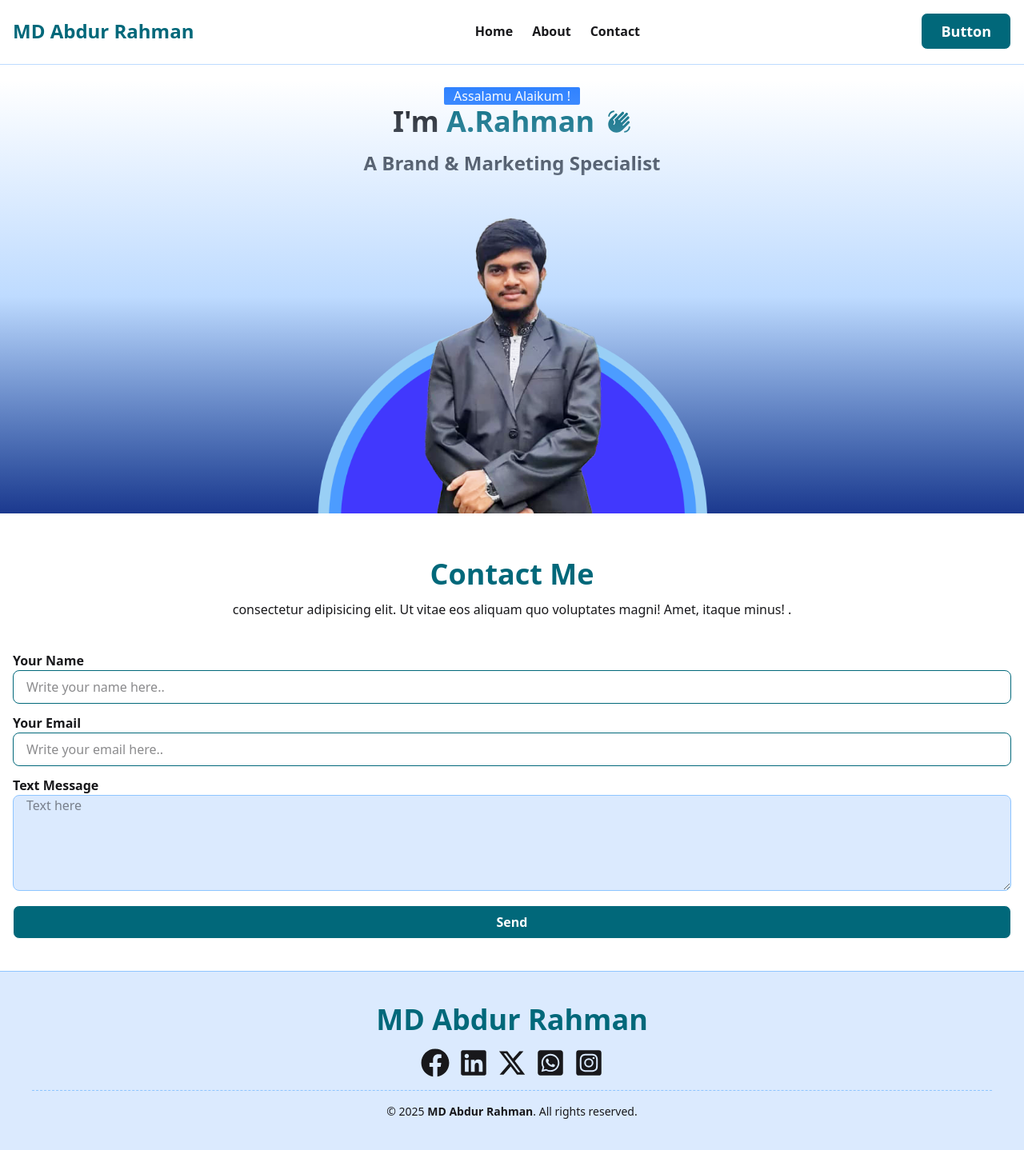
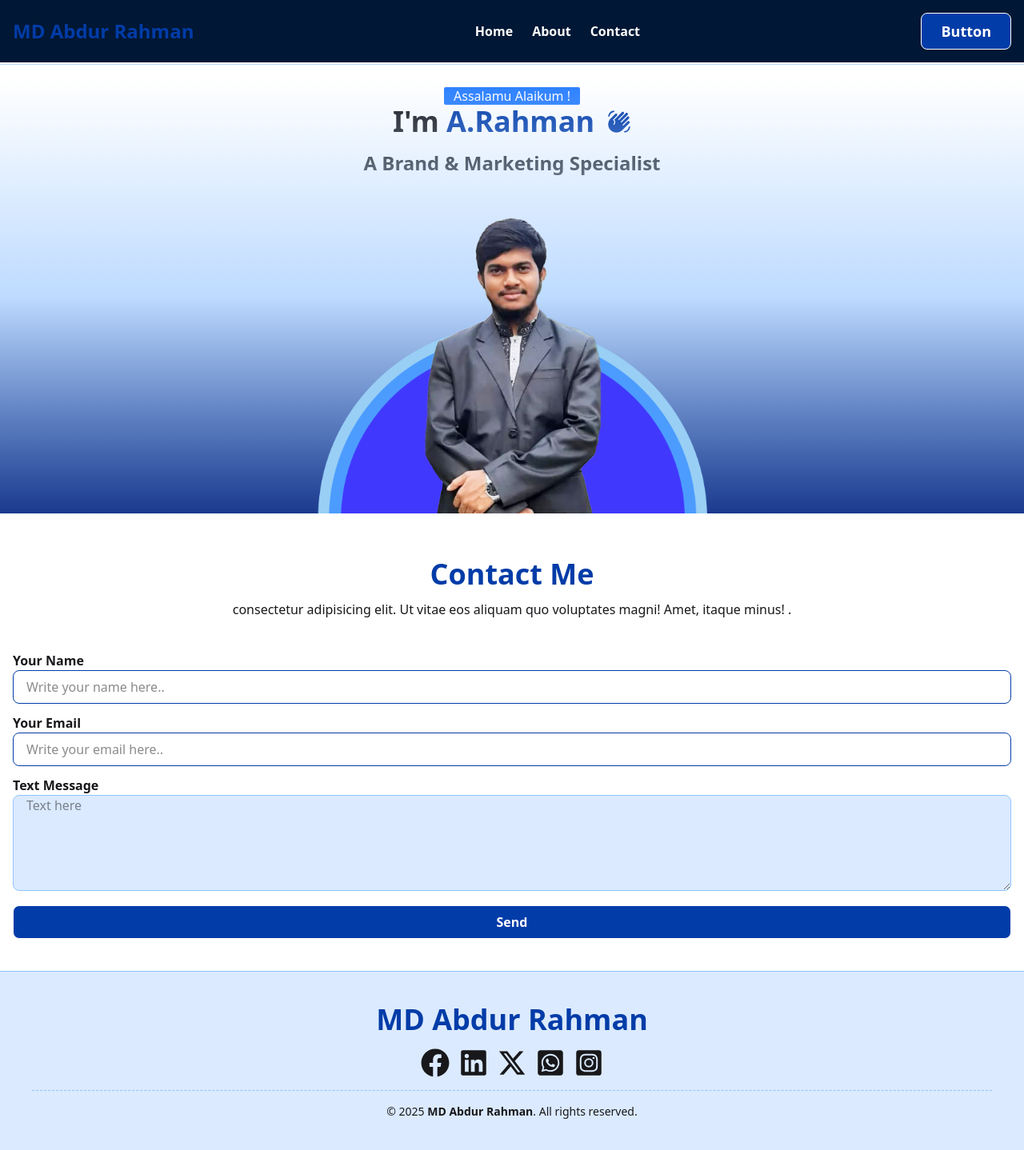
Before and after one commit to MizanRbf/portfolio-a.rahman, a React (Vite) app: page /contact in a window 1280 px wide. Shown: the whole page at 80% size. Built offline with nearby package versions, Linux system fonts and the light colour scheme.

Commit message:
navbar updated

```diff
--- a/src/Layouts/RootLayout.jsx
+++ b/src/Layouts/RootLayout.jsx
@@ -7,7 +7,7 @@ import Banner from "../Pages/Home/Banner/Banner";
 
 const RootLayout = () => {
   return (
-    <div>
+    <div className="">
       <div className="">
         <Navbar></Navbar>
         <Banner></Banner>
--- a/src/Pages/Home/About/About.jsx
+++ b/src/Pages/Home/About/About.jsx
@@ -3,7 +3,7 @@ import React from "react";
 const About = () => {
   return (
     <>
-      <h1 className="text-2xl md:text-4xl font-bold mb-3 text-[#01687a] text-center mt-20">
+      <h1 className="text-2xl md:text-4xl font-bold mb-3 text-[#023ca8] text-center mt-20">
         About Me
       </h1>
 
--- a/src/Pages/Home/Banner/Banner.jsx
+++ b/src/Pages/Home/Banner/Banner.jsx
@@ -14,9 +14,9 @@ const Banner = () => {
         {/* Title */}
         <div className="flex justify-center items-center gap-4">
           <h1 className="text-2xl md:text-4xl font-bold">
-            I'm <span className="text-[#01687a]">A.Rahman</span>
+            I'm <span className="text-[#023ca8]">A.Rahman</span>
           </h1>
-          <MdWavingHand size={30} className="text-[#01687a]" />
+          <MdWavingHand size={30} className="text-[#023ca8]" />
         </div>
         <p className="text-xl md:text-2xl font-semibold mt-4">
           A Brand & Marketing Specialist
--- a/src/Pages/Home/Contact/Contact.jsx
+++ b/src/Pages/Home/Contact/Contact.jsx
@@ -5,7 +5,7 @@ const Contact = () => {
     <>
       {/* Title & description */}
       <div className="text-center mt-22 md:mt-14 px-4 md:px-0 mb-10">
-        <h1 className="text-2xl md:text-4xl font-bold mb-3 text-[#01687a]">
+        <h1 className="text-2xl md:text-4xl font-bold mb-3 text-[#023ca8]">
           Contact Me
         </h1>
         <p className="">
@@ -19,7 +19,7 @@ const Contact = () => {
         <div className="mb-3">
           <p className="font-semibold ">Your Name</p>
           <input
-            className="border rounded-lg py-2 w-full pl-4  border-[#01687a]"
+            className="border rounded-lg py-2 w-full pl-4  border-[#023ca8]"
             type="text"
             name="name"
             placeholder="Write your name here.."
@@ -29,7 +29,7 @@ const Contact = () => {
         <div className="mb-3">
           <p className="font-semibold ">Your Email</p>
           <input
-            className="border rounded-lg py-2 w-full pl-4  border-[#01687a]"
+            className="border rounded-lg py-2 w-full pl-4  border-[#023ca8]"
             type="email"
             name="email"
             placeholder="Write your email here.."
@@ -45,7 +45,7 @@ const Contact = () => {
           ></textarea>
         </div>
         {/* Button */}
-        <button className="border rounded-lg py-2 w-full bg-[#01687a] text-white font-semibold hover:bg-[#003a44] hover:border-blue-300  cursor-pointer mb-10">
+        <button className="border rounded-lg py-2 w-full bg-[#023ca8] text-white font-semibold hover:bg-[#003a44] hover:border-blue-300  cursor-pointer mb-10">
           Send
         </button>
       </div>
--- a/src/Shared/Footer/Footer.jsx
+++ b/src/Shared/Footer/Footer.jsx
@@ -12,29 +12,29 @@ const Footer = () => {
       <div className="flex-col md:flex-row  md:justify-between px-4 md:px-10 space-y-4">
         {/* Name */}
         <div className="">
-          <h1 className="text-2xl md:text-4xl font-bold text-[#01687a] text-center">
+          <h1 className="text-2xl md:text-4xl font-bold text-[#023ca8] text-center">
             MD Abdur Rahman
           </h1>
         </div>
         {/* Social Icons */}
         <div className="flex gap-3 text-2xl md:text-4xl justify-center">
-          <a className="hover:text-[#01687a]" href="https://www.facebook.com/">
+          <a className="hover:text-[#023ca8]" href="https://www.facebook.com/">
             <FaFacebook />
           </a>
 
-          <a className="hover:text-[#01687a]" href="https://www.linkedin.com/">
+          <a className="hover:text-[#023ca8]" href="https://www.linkedin.com/">
             <FaLinkedin />
           </a>
 
-          <a className="hover:text-[#01687a]" href="https://x.com/">
+          <a className="hover:text-[#023ca8]" href="https://x.com/">
             <FaXTwitter />
           </a>
 
-          <a className="hover:text-[#01687a]" href="https://www.whatsapp.com/">
+          <a className="hover:text-[#023ca8]" href="https://www.whatsapp.com/">
             <FaWhatsappSquare />
           </a>
 
-          <a className="hover:text-[#01687a]" href="https://www.instagram.com/">
+          <a className="hover:text-[#023ca8]" href="https://www.instagram.com/">
             <FaInstagramSquare />
           </a>
         </div>
--- a/src/Shared/Header/Navbar.jsx
+++ b/src/Shared/Header/Navbar.jsx
@@ -12,20 +12,20 @@ const Navbar = () => {
   };
   const links = (
     <>
-      <NavLink className="hover:text-[#01687a]" to="/">
+      <NavLink className="hover:underline" to="/">
         Home
       </NavLink>
-      <NavLink className="hover:text-[#01687a]" to="/about">
+      <NavLink className="hover:underline" to="/about">
         About
       </NavLink>
-      <NavLink className="hover:text-[#01687a]" to="/contact">
+      <NavLink className="hover:underline" to="/contact">
         Contact
       </NavLink>
     </>
   );
 
   return (
-    <div className="bg-white fixed top-0 right-0 left-0 md:mx-0  z-10">
+    <div className=" fixed top-0 right-0 left-0 md:mx-0  z-10 bg-[#001735]">
       <div className="flex justify-between items-center py-4  max-w-[1300px] mx-auto px-4">
         {!isHome && (
           <div className="absolute border-b border-blue-200 w-full top-[59px] md:top-[80px] left-0 right-0"></div>
@@ -39,21 +39,21 @@ const Navbar = () => {
         >
           <NavLink
             onClick={handleMenuBar}
-            className="hover:bg-blue-100 px-3"
+            className="hover:bg-blue-100 px-3 text-white"
             to="/"
           >
             Home
           </NavLink>
           <NavLink
             onClick={handleMenuBar}
-            className="hover:bg-blue-100 px-3"
+            className="hover:bg-blue-100 px-3 text-white"
             to="/about"
           >
             About
           </NavLink>
           <NavLink
             onClick={handleMenuBar}
-            className="hover:bg-blue-100 px-3"
+            className="hover:bg-blue-100 px-3 text-white"
             to="/contact"
           >
             Contact
@@ -72,15 +72,17 @@ const Navbar = () => {
 
           {/* Name */}
 
-          <h2 className="text-base md:text-2xl font-bold text-[#01687a]">
+          <h2 className="text-base md:text-2xl font-bold text-[#023ca8]">
             MD Abdur Rahman
           </h2>
         </div>
-        <div className="hidden md:flex gap-6 font-semibold">{links}</div>
+        <div className="hidden md:flex gap-6 font-semibold text-white">
+          {links}
+        </div>
 
         {/* Button */}
         <div>
-          <button className="font-semibold text-xs md:text-lg border px-4 md:px-6 py-1 hover:bg-blue-100 hover:border-blue-400 hover:text-[#01687a] md:py-2 rounded-md md:rounded-lg bg-[#01687a] text-white cursor-pointer">
+          <button className="font-semibold text-xs md:text-lg border px-4 md:px-6 py-1 hover:bg-blue-100 hover:border-blue-400 hover:text-[#012b7a] md:py-2 rounded-md md:rounded-lg bg-[#023ca8] text-white cursor-pointer">
             Button
           </button>
         </div>
```
